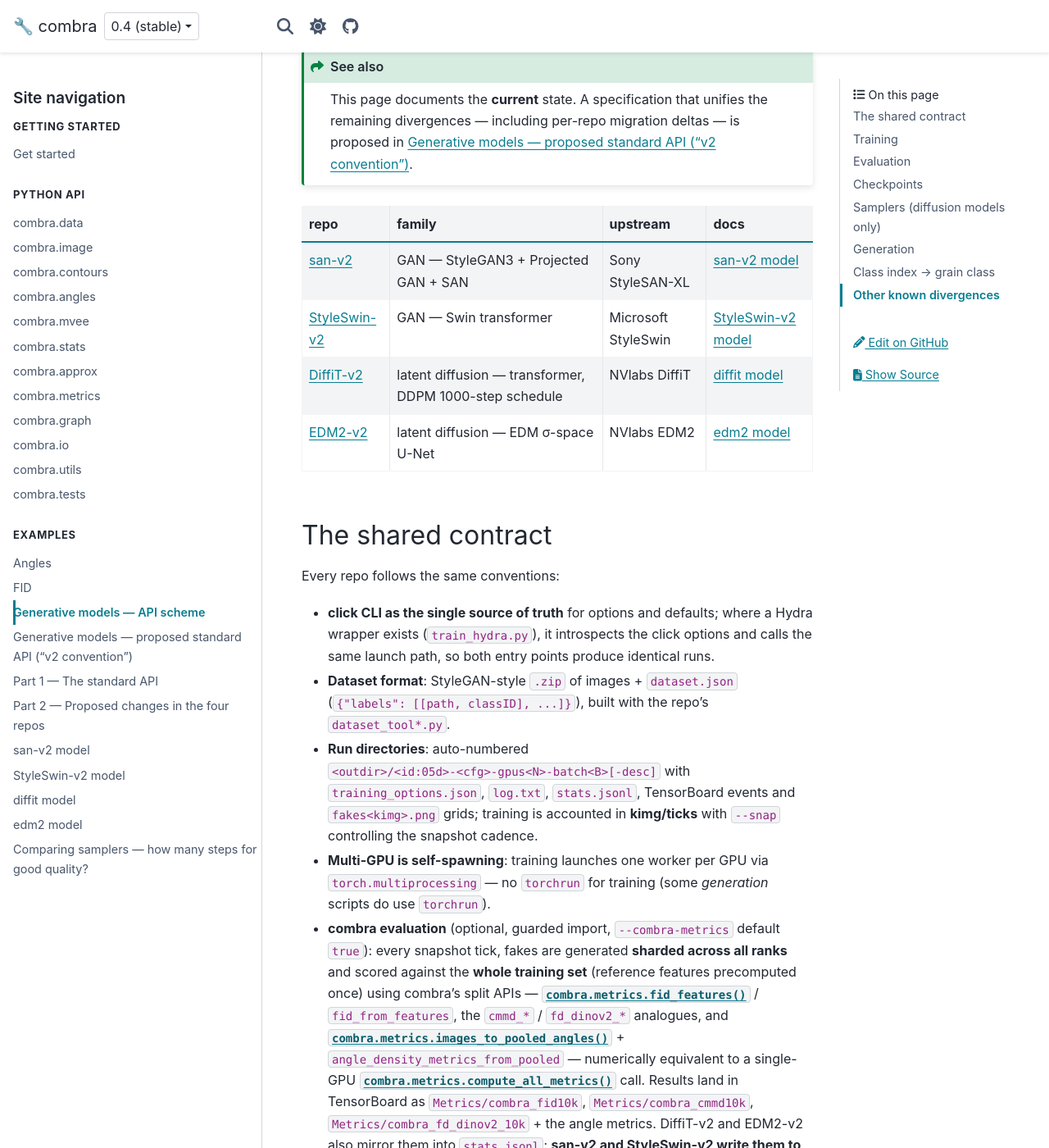
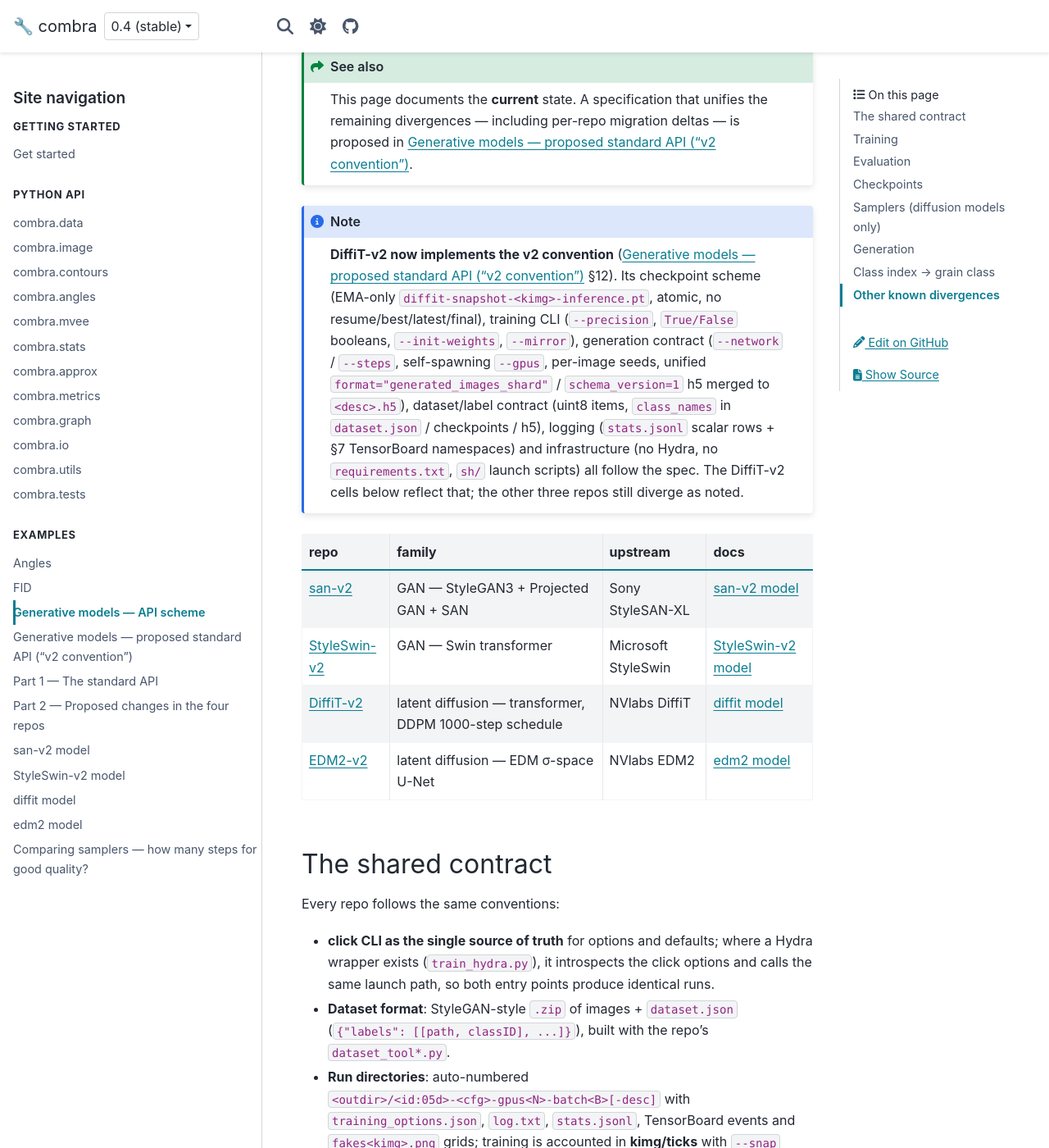
Before and after one commit to dkagramanyan/wc_cv, a Sphinx documentation site: the page built from docs/examples/models_api.md, in a window 1280 px wide and 1400 px high, scrolled down 324 px. Shown: the whole window at 82% size. Built offline with Sphinx 7.4.7 and the PyData theme 0.15.4, drawn with Linux system fonts in a browser that asks for light colours; some of the changed text lies outside the part shown.

Commit message:
docs: reflect DiffiT-v2's adoption of the v2 convention
DiffiT-v2 now implements models_api_proposal §12. Update the current-state docs:

- diffit.md: --init-weights warm start (no --resume), diffit-prepare-data convert
  group + class_names label contract, EMA-only diffit-snapshot checkpoint scheme,
  --num-fid-samples/--combra-ref-count eval knobs, §7 stats.jsonl/TensorBoard
  namespaces, generation contract (--network/--steps, self-spawning --gpus,
  per-image seeds, unified h5 merged to <desc>.h5, --classes by name), and a
  self-describing class-names note alongside the legacy-checkpoint warning.
- models_api.md: status note plus updated DiffiT-v2 cells across the training,
  checkpoint, generation and sampler tables and the divergence list.

Co-Authored-By: Claude Opus 4.8 <noreply@anthropic.com>
Claude-Session: https://claude.ai/code/session_01Qp5fALTmubvXfqeDAZpT9M

````diff
--- a/docs/examples/models_api.md
+++ b/docs/examples/models_api.md
@@ -9,6 +9,20 @@ identical everywhere (the contract), and where the repos still diverge.
 This page documents the **current** state. A specification that unifies the
 remaining divergences — including per-repo migration deltas — is proposed in
 {doc}`models_api_proposal`.
+```
+
+```{note}
+**DiffiT-v2 now implements the v2 convention** ({doc}`models_api_proposal` §12).
+Its checkpoint scheme (EMA-only `diffit-snapshot-<kimg>-inference.pt`, atomic,
+no resume/best/latest/final), training CLI (`--precision`, `True/False`
+booleans, `--init-weights`, `--mirror`), generation contract (`--network` /
+`--steps`, self-spawning `--gpus`, per-image seeds, unified
+`format="generated_images_shard"` / `schema_version=1` h5 merged to `<desc>.h5`),
+dataset/label contract (uint8 items, `class_names` in `dataset.json` /
+checkpoints / h5), logging (`stats.jsonl` scalar rows + §7 TensorBoard
+namespaces) and infrastructure (no Hydra, no `requirements.txt`, `sh/` launch
+scripts) all follow the spec. The DiffiT-v2 cells below reflect that; the other
+three repos still diverge as noted.
 ```
 
 | repo | family | upstream | docs |
@@ -51,17 +65,18 @@ Every repo follows the same conventions:
   `network-snapshot-latest.pt` overwritten in place and a history of small
   inference snapshots, pruned to `--snapshot-keep-last` (default 3) —
   except in **san-v2**, where no pruning exists and snapshots accumulate
-  unbounded.
+  unbounded, and **DiffiT-v2**, which has dropped resume/best/latest entirely
+  and keeps only the pruned EMA-only inference snapshots (§12).
 
 ## Training
 
 | | san-v2 | StyleSwin-v2 | DiffiT-v2 | EDM2-v2 |
 |---|---|---|---|---|
 | entry point | `train.py` | `train.py` | `scripts/train.py` (`diffit-train`) | `train_edm2.py` (`edm2-train`) |
-| Hydra wrapper | `train_hydra.py` | **none** | `train_hydra.py` | `train_hydra.py` |
+| Hydra wrapper | `train_hydra.py` | **none** | **none** (removed) | `train_hydra.py` |
 | presets | `--cfg` = architecture (`stylegan3-r`, …) | `--cfg styleswin-{256,512,1024}` | `--cfg diffit-{256,512,1024}` | `--preset edm2-img{256,512,1024}-s` (+ more sizes) |
 | required flags | `--outdir --cfg --data --gpus --batch-gpu` | `--outdir --data --gpus` | `--outdir --cfg --data --gpus --batch-gpu` | `--outdir --data` |
-| resolution strategy | **progressive**: 16² stem, then superres stages (`--superres --up_factor 2 --path_stem`) | independent run per resolution | finetune upward via `--resume` (RoPE-2D) | independent preset per resolution (shared VAE latent space) |
+| resolution strategy | **progressive**: 16² stem, then superres stages (`--superres --up_factor 2 --path_stem`) | independent run per resolution | finetune upward via `--init-weights` (RoPE-2D) | independent preset per resolution (shared VAE latent space) |
 
 ## Evaluation
 
@@ -76,11 +91,11 @@ Every repo follows the same conventions:
 
 | | san-v2 | StyleSwin-v2 | DiffiT-v2 | EDM2-v2 |
 |---|---|---|---|---|
-| format | **pickled modules** (`.pkl`, loaded via `legacy.py`) | `.pt` state dicts | `.pt` state dicts | mixed: inference `.pkl` + resume `.pt` |
-| rolling full checkpoint | `network-snapshot-latest.pt` (`G`/`D`/`G_ema` + progress; **no optimizer state**) | `network-snapshot-latest.pt` (G, D, G_ema, both optimizers) | `network-snapshot-latest.pt` (model, ema, opt, scaler) | `network-snapshot-latest.pt` (state, net, loss, optimizer, ema) |
-| inference history (pruned) | `network-snapshot-<kimg>-inference.pkl` — only with `--save-inference-only 1` | `network-snapshot-<kimg>-inference.pt` — always | `network-snapshot-<kimg>-inference.pt` — always | `network-snapshot-<kimg>-<ema_std>.pkl` — always, one per EMA std |
-| best model | `best_model.pkl` | `best_model.pt` | `best_model.pt` | `best_model.pt` |
-| final artifact | — | — | `network-final.pt` / `network-final-inference.pt` | — |
+| format | **pickled modules** (`.pkl`, loaded via `legacy.py`) | `.pt` state dicts | `.pt` state dicts (EMA-only + metadata) | mixed: inference `.pkl` + resume `.pt` |
+| rolling full checkpoint | `network-snapshot-latest.pt` (`G`/`D`/`G_ema` + progress; **no optimizer state**) | `network-snapshot-latest.pt` (G, D, G_ema, both optimizers) | **none** (no resume) | `network-snapshot-latest.pt` (state, net, loss, optimizer, ema) |
+| inference history (pruned) | `network-snapshot-<kimg>-inference.pkl` — only with `--save-inference-only 1` | `network-snapshot-<kimg>-inference.pt` — always | `diffit-snapshot-<kimg>-inference.pt` — every snap tick **+ last tick**, atomic, EMA-only + `{n_classes, resolution, class_names, cur_nimg}` | `network-snapshot-<kimg>-<ema_std>.pkl` — always, one per EMA std |
+| best model | `best_model.pkl` | `best_model.pt` | **none** (pick post-hoc from `stats.jsonl`) | `best_model.pt` |
+| final artifact | — | — | **none** (last-tick snapshot *is* final) | — |
 | EMA | classic `G_ema` (rampup) | classic `g_ema` | classic EMA (`--ema-rate`) | **PowerFunctionEMA** (post-hoc reconstructable via `reconstruct_phema.py`) |
 
 ```{warning}
@@ -113,10 +128,10 @@ compare-samplers tool ({doc}`sampler_comparison`).
 | | san-v2 | StyleSwin-v2 | DiffiT-v2 | EDM2-v2 |
 |---|---|---|---|---|
 | script | `gen_images.py` | `gen_images.py` | `diffit-gen-images` | `edm2-gen-images` |
-| checkpoint flag | `--network` (`.pkl`) | `--network` (`.pt`) | `--model-path` (`.pt`) | `--net` (`.pkl`) |
-| class selection | `--classes 0,1,2` + `--samples-per-class` | `--classes` + `--samples-per-class` | `--classes` + `--samples-per-class` (or `--seeds`) | **`--class <idx>` + `--seeds 0-999`** — one class per run |
-| output | **HDF5 (default)** or per-class PNG dirs (`--save-mode`) | per-class PNG dirs only | HDF5 shards → merged `.h5`, or dirs (`--save-mode`) | flat `<seed>.png` only |
-| quality knobs | `--trunc`, `--centroids-path` | `--trunc` | `--cfg-scale`, `--sampler`, `--num-sampling-steps` | `--sampler`, `--steps`, `--guidance --gnet` |
+| checkpoint flag | `--network` (`.pkl`) | `--network` (`.pt`) | `--network` (alias `--model-path`) (`.pt`) | `--net` (`.pkl`) |
+| class selection | `--classes 0,1,2` + `--samples-per-class` | `--classes` + `--samples-per-class` | `--classes` (indices **or names**) + `--samples-per-class` (or `--seeds`) | **`--class <idx>` + `--seeds 0-999`** — one class per run |
+| output | **HDF5 (default)** or per-class PNG dirs (`--save-mode`) | per-class PNG dirs only | HDF5 shards → merged `<desc>.h5` (unified sig), or dirs + `classes.json` (`--save-mode`) | flat `<seed>.png` only |
+| quality knobs | `--trunc`, `--centroids-path` | `--trunc` | `--cfg-scale`, `--sampler`, `--steps` | `--sampler`, `--steps`, `--guidance --gnet` |
 
 ```{warning}
 **The generation artifacts are not equivalent.** The downstream angle pipeline
@@ -150,11 +165,10 @@ model page and in the {doc}`models_api_proposal` label contract (§5).
 ## Other known divergences
 
 1. **combra install source differs per repo**: san-v2's `requirements.txt` uses
-   an editable local checkout (`-e ../wc_cv/combra`); EDM2-v2 and StyleSwin-v2
-   pull the private repo over `git+https` via the `[combra]` extra; DiffiT-v2
-   expects combra installed first from a local checkout.
-2. **StyleSwin-v2 has no `requirements.txt`** — dependencies live only in
-   `pyproject.toml` (`pip install -e .`), unlike the other three.
+   an editable local checkout (`-e ../wc_cv/combra`); EDM2-v2, StyleSwin-v2 and
+   **DiffiT-v2** pull the private repo over `git+https` via the `[combra]` extra.
+2. **StyleSwin-v2 and DiffiT-v2 have no `requirements.txt`** — dependencies live
+   only in `pyproject.toml` (`pip install -e .`), unlike san-v2 and EDM2-v2.
 3. **CUDA toolchain**: san-v2 compiles its ops against conda's `nvcc`
    (`CUDA_HOME=$CONDA_PREFIX`); StyleSwin-v2 uses the system module
    (`module load CUDA/13.1`). DiffiT-v2 and EDM2-v2 need no custom CUDA ops.
````
Also changed, not shown: other parts of docs/examples/models_api.md (+1 -1 lines), docs/examples/diffit.md (+102 -64 lines).
